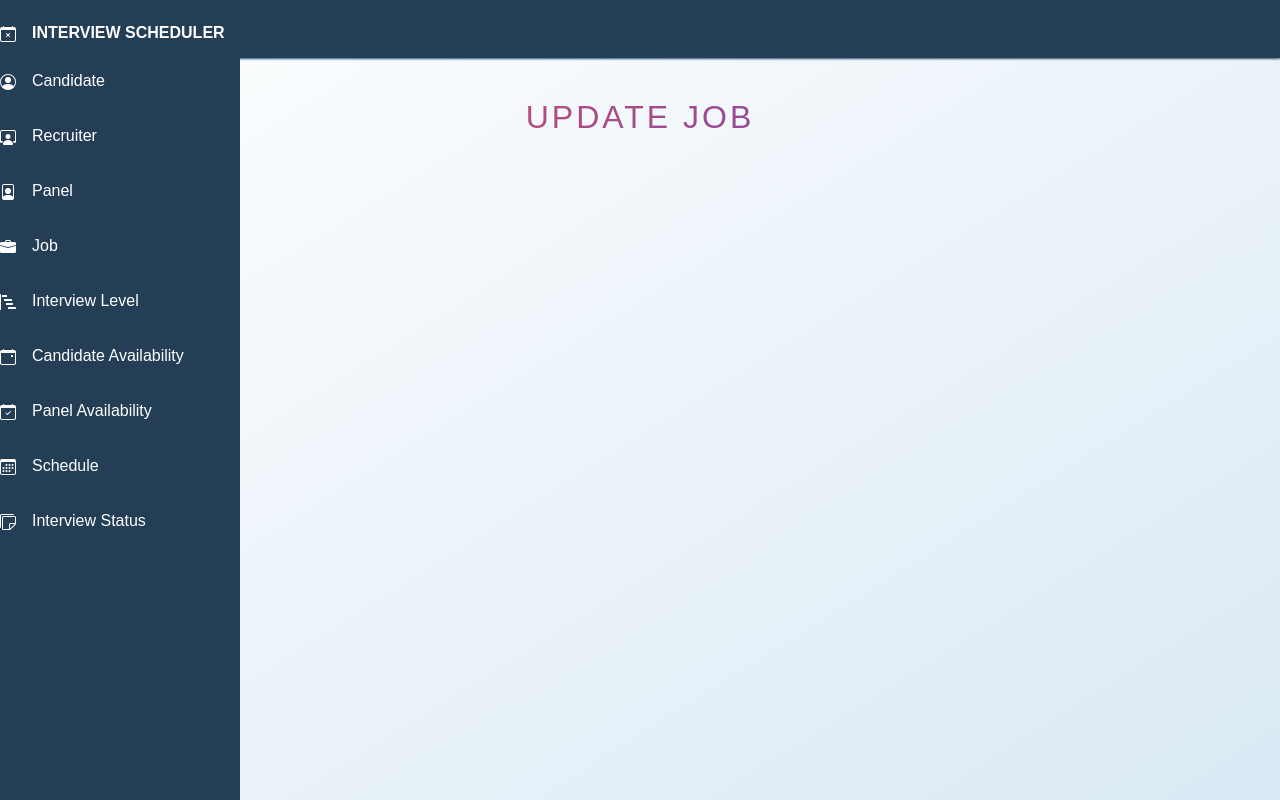
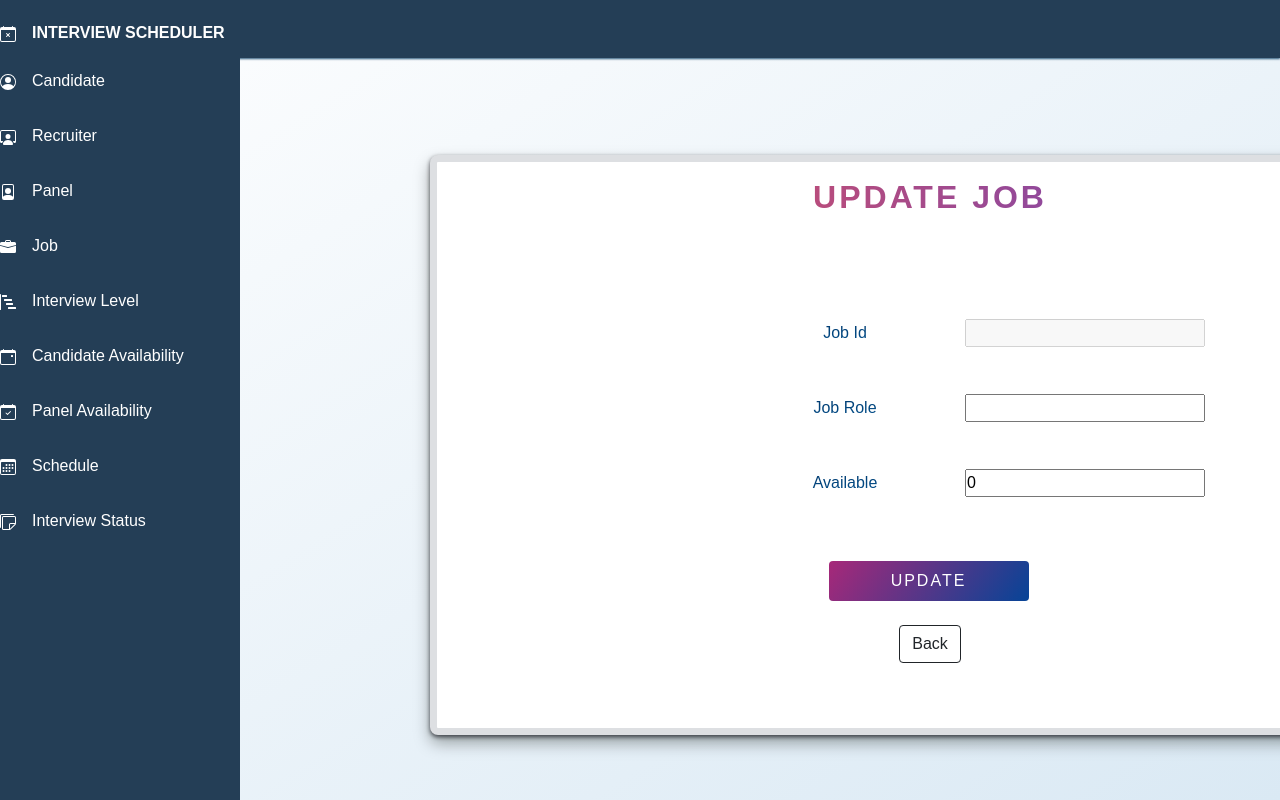
Before and after one commit to R-chandru16/ReactPoc-InterviewScheduler, a React (Create React App) app: page /updatejob in a window 1280 px wide. Built offline with nearby package versions, Linux system fonts and the light colour scheme; no server answers.

Commit message:
UI - (Update, delete - Jobs Table)

```diff
--- a/src/Components/Job/UpdateJob.js
+++ b/src/Components/Job/UpdateJob.js
@@ -139,8 +139,7 @@ componentDidMount(){
                    <div class="side">
             <Sidebar />
         </div>
-        <h2>Update Job</h2>
-            {/* <form className="addformjob">
+            <form className="addformjob">
                 <h2><strong>Update Job</strong></h2>
                 <input id="Id" type="hidden" name="Id"  value={ this.state.Id} onChange={this.Id}></input><br></br>
                 <label>Job Id</label>
@@ -167,7 +166,7 @@ componentDidMount(){
                 <br></br>
 
 
-            </form> */}
+            </form>
         </div>
 
         )
```
